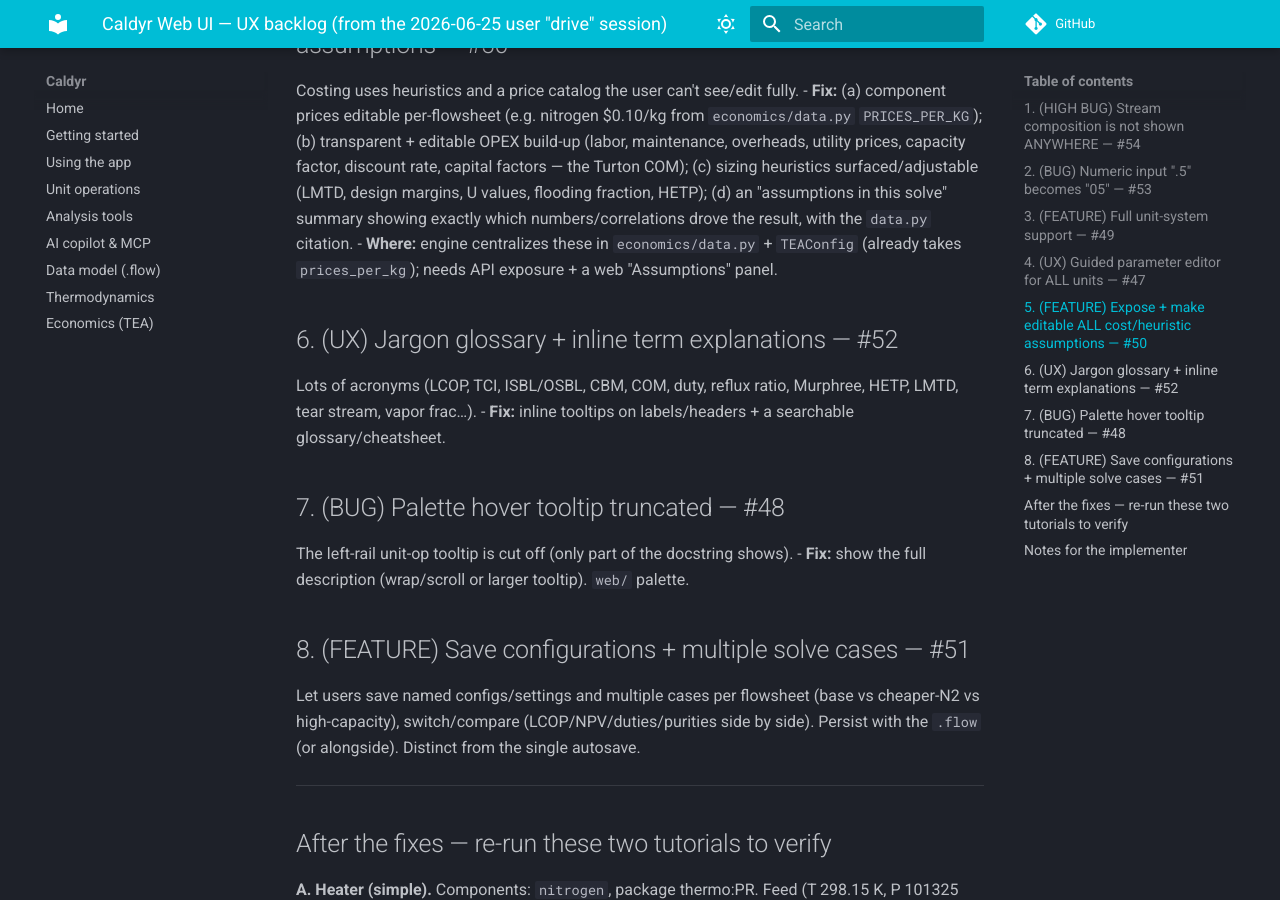
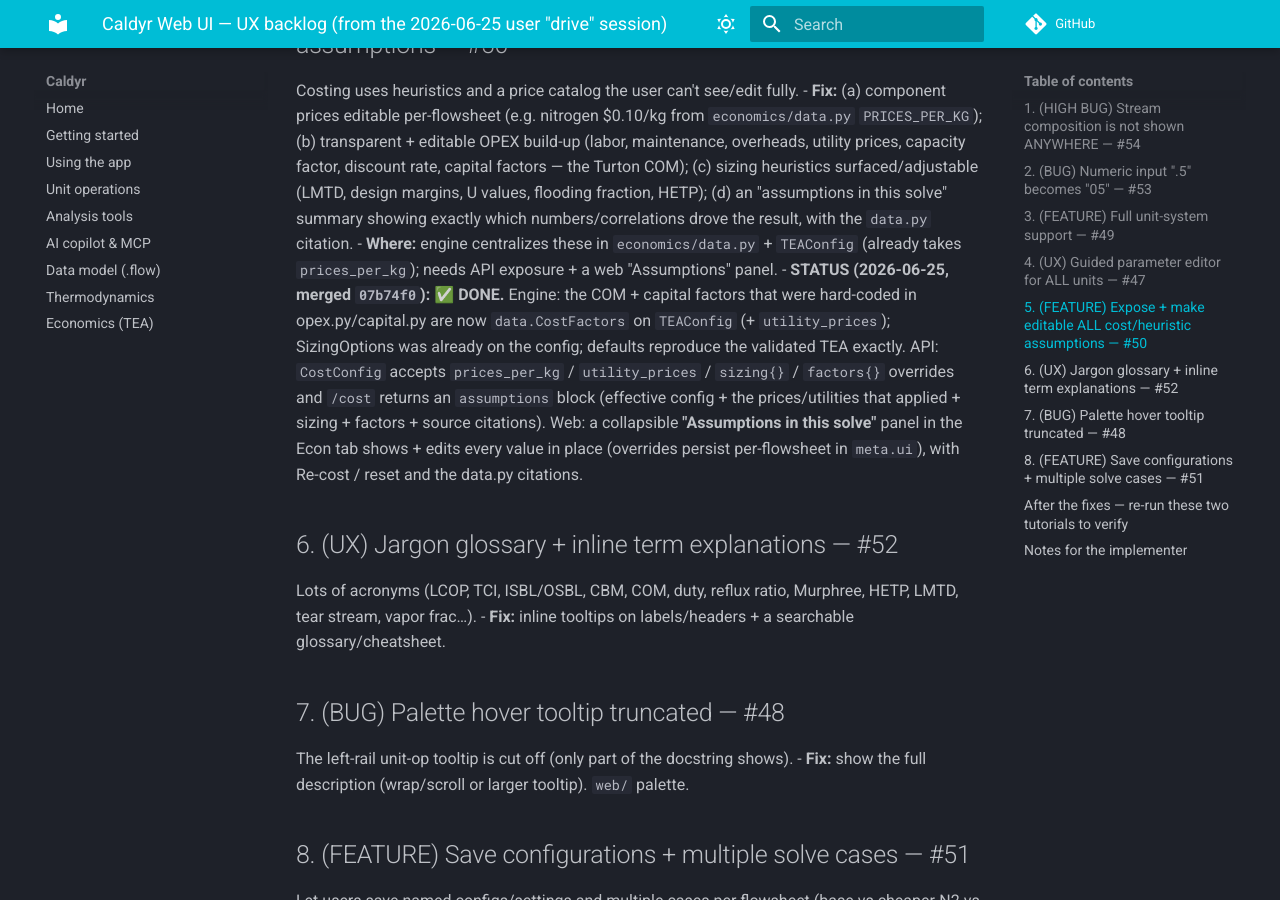
Before and after one commit to rpg32/caldyr, an MkDocs documentation site: the page built from docs/UX_BACKLOG.md, in a window 1280 px wide and 900 px high, scrolled down 2067 px. Built offline with MkDocs 1.6.1 and Material for MkDocs 9.7.7, drawn with Linux system fonts in a browser that asks for light colours; comment, search, counter and statistics services are not loaded.

Commit message:
docs: mark UX backlog #50 (editable cost/heuristic assumptions) done
Co-Authored-By: Claude Opus 4.8 <noreply@anthropic.com>

```diff
--- a/docs/UX_BACKLOG.md
+++ b/docs/UX_BACKLOG.md
@@ -86,6 +86,16 @@ Costing uses heuristics and a price catalog the user can't see/edit fully.
   with the `data.py` citation.
 - **Where:** engine centralizes these in `economics/data.py` + `TEAConfig`
   (already takes `prices_per_kg`); needs API exposure + a web "Assumptions" panel.
+- **STATUS (2026-06-25, merged `07b74f0`): ✅ DONE.** Engine: the COM + capital
+  factors that were hard-coded in opex.py/capital.py are now `data.CostFactors`
+  on `TEAConfig` (+ `utility_prices`); SizingOptions was already on the config;
+  defaults reproduce the validated TEA exactly. API: `CostConfig` accepts
+  `prices_per_kg` / `utility_prices` / `sizing{}` / `factors{}` overrides and
+  `/cost` returns an `assumptions` block (effective config + the prices/utilities
+  that applied + sizing + factors + source citations). Web: a collapsible
+  **"Assumptions in this solve"** panel in the Econ tab shows + edits every value
+  in place (overrides persist per-flowsheet in `meta.ui`), with Re-cost / reset
+  and the data.py citations.
 
 ## 6. (UX) Jargon glossary + inline term explanations — #52
 Lots of acronyms (LCOP, TCI, ISBL/OSBL, CBM, COM, duty, reflux ratio, Murphree,
```
